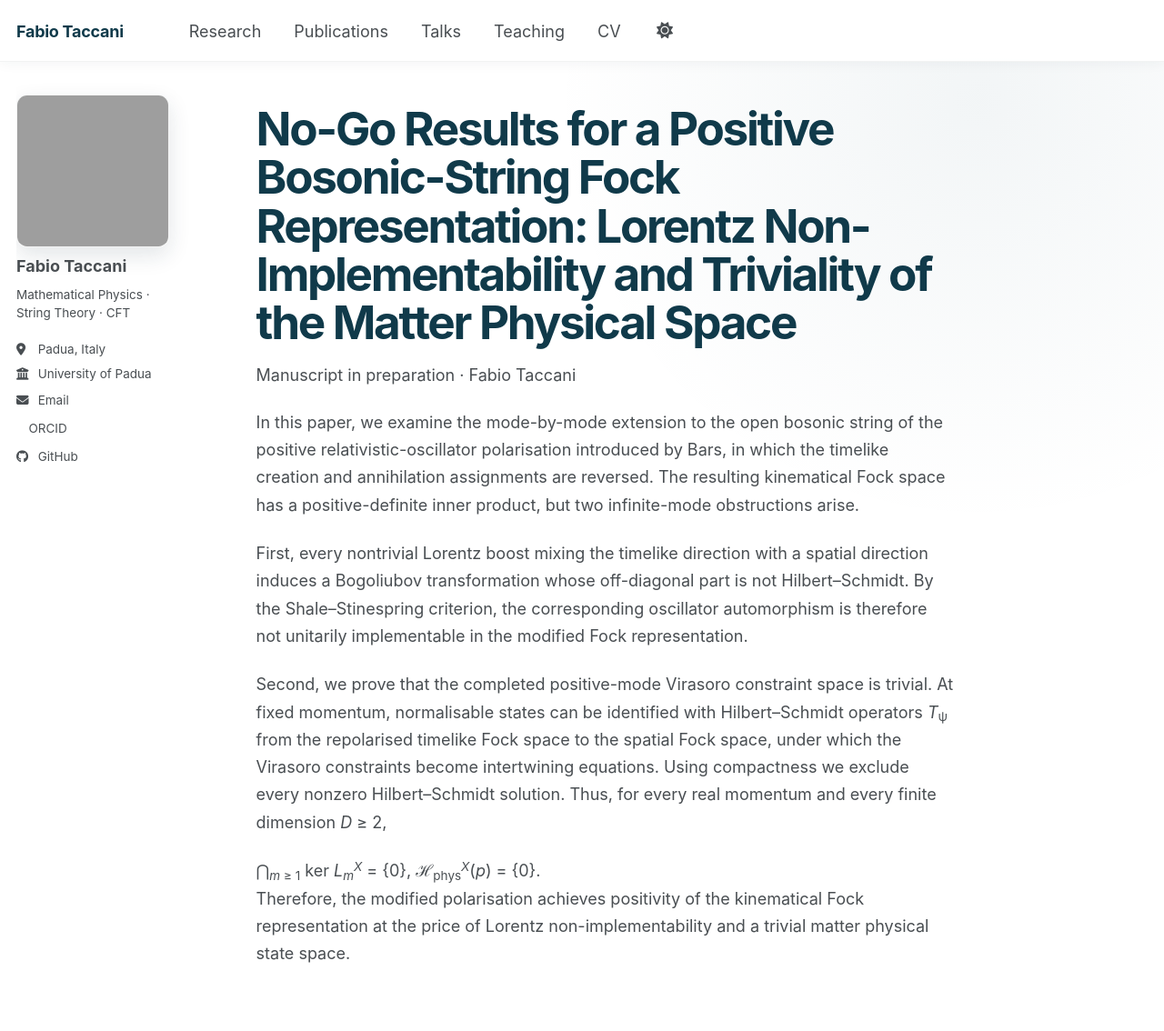
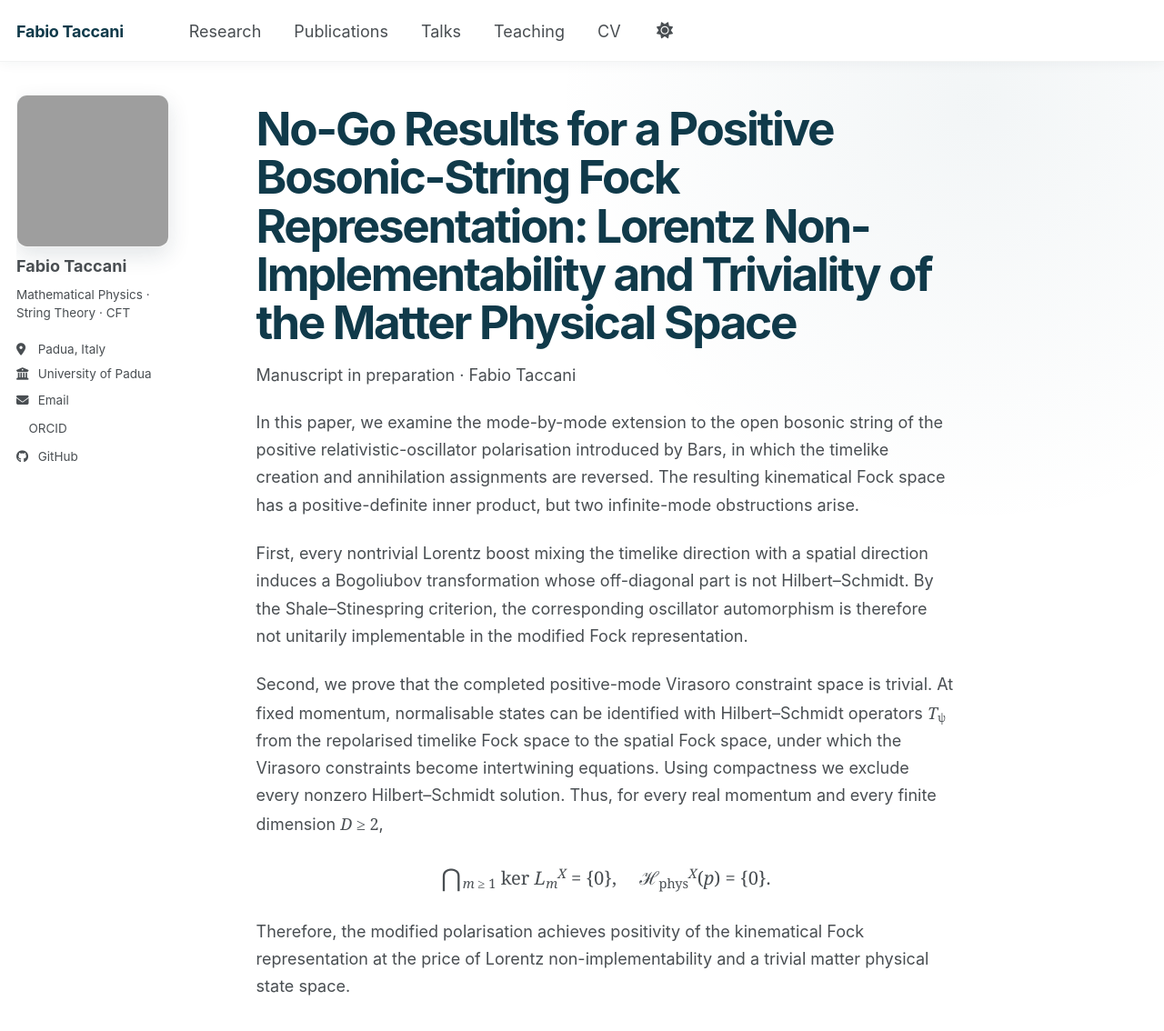
Before and after one commit to FabioTaccani/FabioTaccani.github.io, a Jekyll site: the page built from _publications/2026-08-09-string-quantization.md, in a window 1280 px wide and 1151 px high. Shown: the top 1134 px of the window at 91% size. Built offline with Jekyll 4.4.1, drawn with Linux system fonts in a browser that asks for light colours; a style sheet for code colours, icons or effects is not loaded.

Commit message:
Style native mathematical notation

```diff
--- a/_sass/_custom.scss
+++ b/_sass/_custom.scss
@@ -419,6 +419,44 @@ button:focus-visible {
   }
 }
 
+.math-inline {
+  font-family: Georgia, "Times New Roman", serif;
+  white-space: nowrap;
+}
+
+.math-inline sub,
+.equation-block sub,
+.equation-block sup {
+  font-size: 0.72em;
+  line-height: 0;
+}
+
+.equation-block {
+  display: flex;
+  flex-wrap: wrap;
+  align-items: baseline;
+  justify-content: center;
+  gap: 0.4rem 1.4rem;
+  margin: 1.5rem 0;
+  overflow-x: auto;
+  color: var(--global-text-color);
+  font-family: Georgia, "Times New Roman", serif;
+  font-size: 1.12rem;
+  text-align: center;
+}
+
+.equation-line {
+  white-space: nowrap;
+}
+
+.intersection {
+  display: inline-block;
+  margin-right: 0.05em;
+  font-size: 1.35em;
+  line-height: 1;
+  vertical-align: -0.08em;
+}
+
 @media (prefers-reduced-motion: reduce) {
   *,
   *::before,
```
